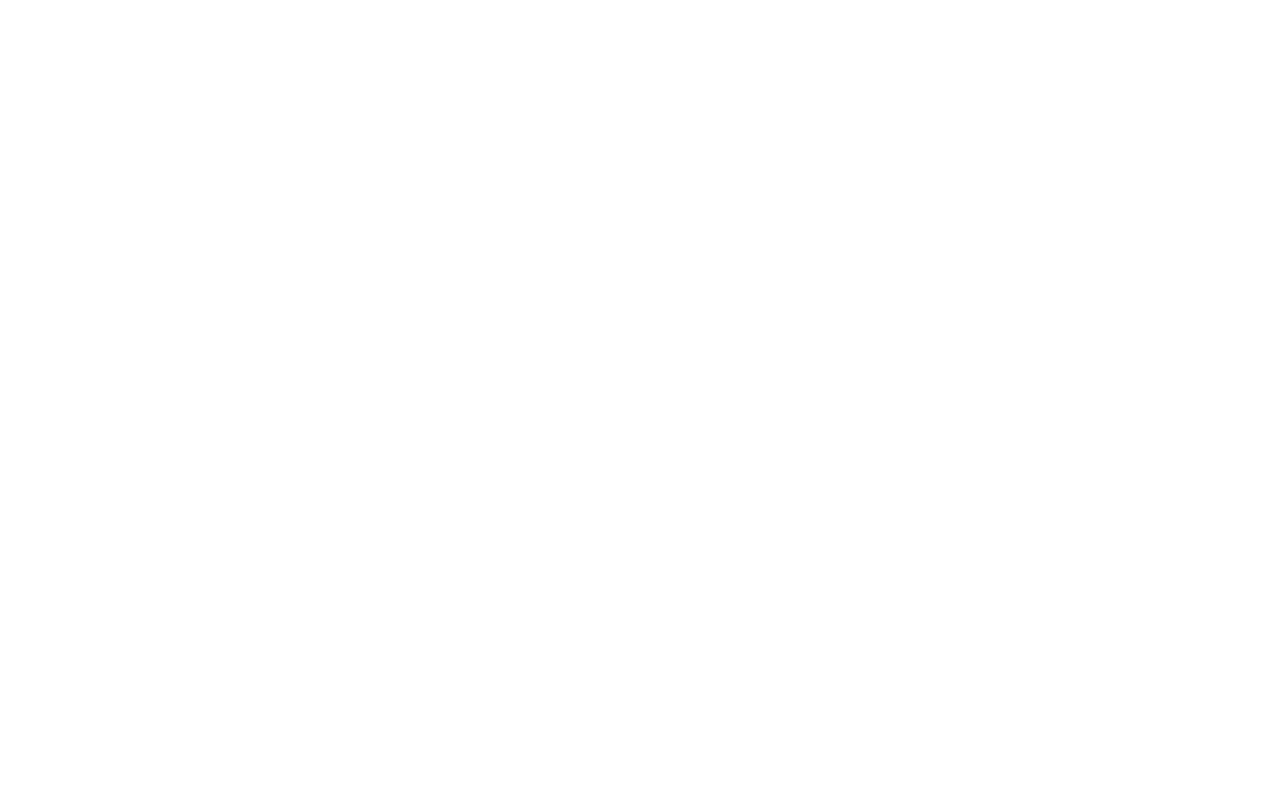
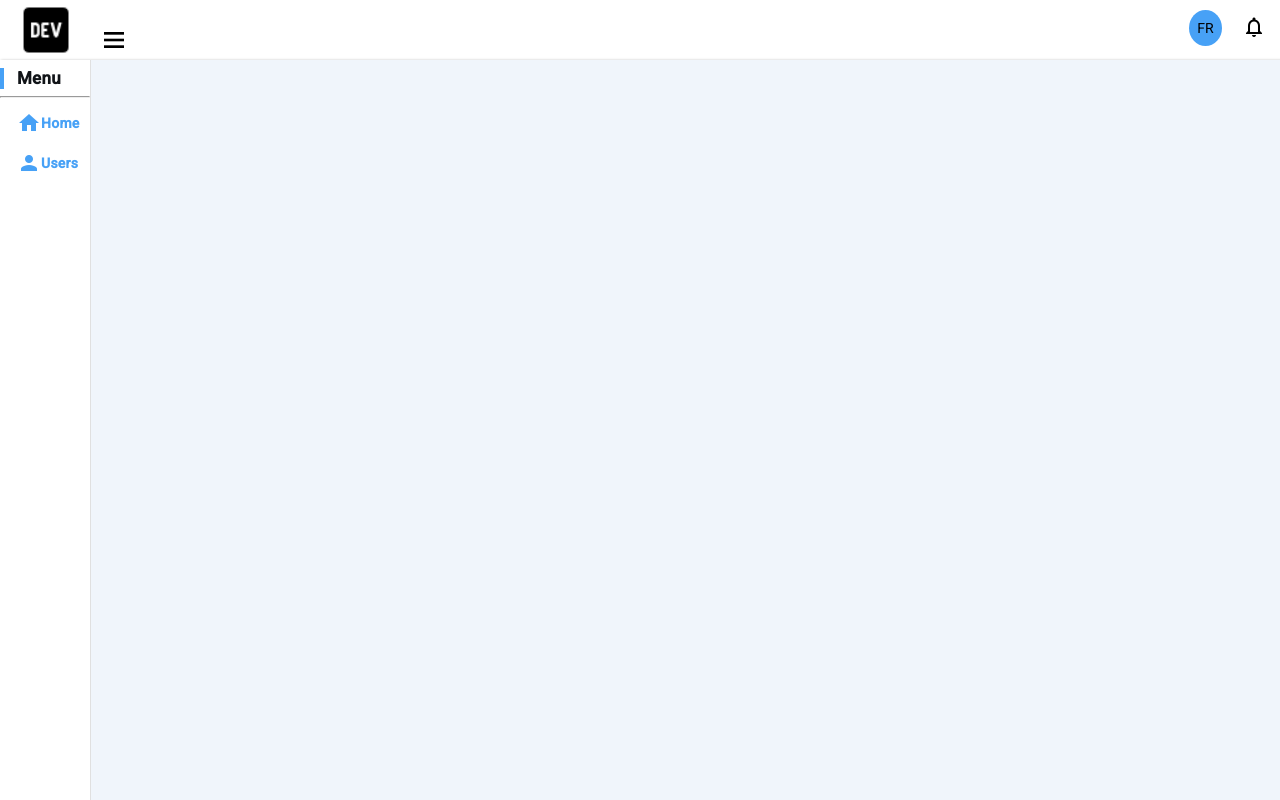
Before and after one commit to fazalrahim/iQ_assignment, an Angular app: page /main in a window 1280 px wide. Built offline with nearby package versions, Linux system fonts and the light colour scheme.

Commit message:
Header, Side Menu

```diff
--- a/src/app/home/home-page/home.component.html
+++ b/src/app/home/home-page/home.component.html
@@ -1 +1 @@
-<p>home works!</p>
+<p>home works! !!!</p>
--- a/src/app/home/home.module.ts
+++ b/src/app/home/home.module.ts
@@ -2,7 +2,8 @@
 import { CommonModule } from '@angular/common';
 
 import { HomeRoutingModule } from '@app/home/home-routing.module';
-import { HomeComponent } from '@app/home/home-page/home.component';
+import { HomeComponent } from './home-page/home.component';
+import { PublicSharedModule } from '@app/shared/module/public-shared/public-shared.module';
 
 
 @NgModule({
@@ -11,7 +12,8 @@
   ],
   imports: [
     CommonModule,
-    HomeRoutingModule
+    HomeRoutingModule,
+    PublicSharedModule
   ]
 })
 export class HomeModule { }
--- a/src/app/shared/module/public-shared/public-shared.module.ts
+++ b/src/app/shared/module/public-shared/public-shared.module.ts
@@ -1,6 +1,7 @@
 import { NgModule } from '@angular/core';
 import { CommonModule } from '@angular/common';
 import { MaterialModule } from '../material/material.module';
+import { FormsModule, ReactiveFormsModule } from '@angular/forms';
 
 /**
  The private shared module's purpose is to initilize OR import those modules, components which is going to
@@ -11,7 +12,9 @@
     ],
     imports: [
         CommonModule,
-        MaterialModule,
+        FormsModule,
+        ReactiveFormsModule,
+        MaterialModule
     ],
     exports: [
         MaterialModule
--- a/src/app/shared/scss/color-code.scss
+++ b/src/app/shared/scss/color-code.scss
@@ -1,6 +1,7 @@
 // We can defined colors here and use these variables inside the application.
 // In multiple theme, we can easily overrite the color using these SCSS variable
 
-$p-color: #47a1f6; //Primary Color
-$bg-color: #f0f5fb; //Background Color
+$primary-color: #47a1f6; //Primary Color
+$background-color: #f0f5fb; //Background Color
 $text-color: #668094; //Text Color
+$white: white;
--- a/src/app/side-menu/side-menu-routing.module.ts
+++ b/src/app/side-menu/side-menu-routing.module.ts
@@ -1,14 +1,23 @@
 import { NgModule } from '@angular/core';
 import { RouterModule, Routes } from '@angular/router';
+import { SideMenuComponent } from '@app/side-menu/side-menu/side-menu.component';
 
-const routes: Routes = [
+const childModules: any = [
   /**
    This is side menu module, here we can intilize all modules to process the lazy loading.
    Lazy loading help to load only navigated related module. It makes increase the perofrmance.
    */
-  {
+   {
     path: 'home',
     loadChildren: () => import('@app/home/home.module').then(m => m.HomeModule)
+  }
+]
+
+const routes: Routes = [
+  {
+    path: '',
+    component: SideMenuComponent,
+    children: [...childModules]
   }
 ];
 
--- a/src/app/side-menu/side-menu.module.ts
+++ b/src/app/side-menu/side-menu.module.ts
@@ -3,6 +3,7 @@
 
 import { SideMenuRoutingModule } from '@app/side-menu/side-menu-routing.module';
 import { SideMenuComponent } from '@app/side-menu/side-menu/side-menu.component';
+import { PublicSharedModule } from '@app/shared/module/public-shared/public-shared.module';
 
 
 @NgModule({
@@ -11,7 +12,8 @@
   ],
   imports: [
     CommonModule,
-    SideMenuRoutingModule
+    SideMenuRoutingModule,
+    PublicSharedModule
   ]
 })
 export class SideMenuModule { }
--- a/src/app/side-menu/side-menu/side-menu.component.html
+++ b/src/app/side-menu/side-menu/side-menu.component.html
@@ -1 +1,35 @@
-<p>side-menu works!</p>
+<div class="header">
+    <span>
+        <img class="logo" src="assets/images/logo.png" />
+    </span>
+    <button (click)="toggle()" mat-icon-button>
+        <mat-icon class="menu-icon" *ngIf="opened">menu</mat-icon>
+        <mat-icon class="menu-icon" *ngIf="!opened">menu</mat-icon>
+    </button>
+    <mat-icon class="notify-icon"> notifications_none</mat-icon>
+    <div class="profile">FR</div>
+</div>
+<mat-sidenav-container class="menu-container">
+    <mat-sidenav #sidenav mode="side" [(opened)]="opened" (opened)="events.push('open!')"
+        (closed)="events.push('close!')">
+        <div class="main-menu-heading">
+            <span class="menu-heading"> Menu </span>
+        </div>
+        <hr class="menu">
+        <div class="sub-menu">
+            <div class="link" [routerLink]="['/', 'main', 'home']" routerLinkActive="active">
+                <mat-icon> home</mat-icon>
+                <span>
+                    Home
+                </span>
+            </div>
+            <div class="link" routerLinkActive="active">
+                <mat-icon> person</mat-icon>
+                Users
+            </div>
+        </div>
+    </mat-sidenav>
+    <mat-sidenav-content>
+        <router-outlet></router-outlet>
+    </mat-sidenav-content>
+</mat-sidenav-container>
--- a/src/app/side-menu/side-menu/side-menu.component.scss
+++ b/src/app/side-menu/side-menu/side-menu.component.scss
@@ -0,0 +1,79 @@
+.menu-container {
+  position: absolute;
+  top: 60px;
+  bottom: 0;
+  left: 0;
+  right: 0;
+  box-shadow: 3px 3px 3px 2px #888888;
+  background-color: var(--background-color);
+}
+
+.header {
+  background-color: var(--white);
+}
+
+.logo {
+  width: 60px;
+  height: auto;
+  padding-left: 1rem;
+}
+
+.sub-menu {
+  .link {
+    font-weight: 700;
+    font-size: 14px;
+    line-height: 30px;
+    align-items: center;
+    margin: 10px 10px 10px 10px;
+    font-weight: 700;
+    font-size: 14px;
+    line-height: 30px;
+    align-items: center;
+    margin: 10px 10px 10px 10px;
+    border-radius: 5px;
+    color: var(--primary-color);
+    display: flex;
+    padding-left: 7px;
+    cursor: pointer;
+
+    &.active {
+      background: var(--primary-color);
+      color: var(--white);
+      padding: 0px 10px;
+    }
+  }
+}
+
+.menu-icon {
+  font-size: 2rem;
+  margin: 12px;
+}
+
+.notify-icon {
+  padding: 15px 14px;
+  float: right;
+}
+
+.profile {
+  background-color: var(--primary-color);
+  color: var(--white);
+  padding: 8px;
+  border-radius: 50%;
+  display: inline-block;
+  float: right;
+  margin: 10px 6px;
+}
+
+.main-menu-heading {
+  border-left: 4px solid var(--primary-color);
+}
+
+.menu-heading {
+  font-weight: 700;
+  font-size: 17px;
+  line-height: 21px;
+  display: flex;
+  align-items: center;
+  color: #111418;
+  margin: 8px 0px 0px 13px;
+}
--- a/src/app/side-menu/side-menu/side-menu.component.ts
+++ b/src/app/side-menu/side-menu/side-menu.component.ts
@@ -6,5 +6,10 @@
   styleUrls: ['./side-menu.component.scss']
 })
 export class SideMenuComponent {
+  events: string[] = [];
+  opened: boolean = true;
 
+  toggle(){
+    this.opened = !this.opened;
+  }
 }
--- a/src/styles.scss
+++ b/src/styles.scss
@@ -6,9 +6,10 @@
 // This approach helps, when we apply multiple themes within the application, which is applicable at the root level
 
 :root {
-    --primary-color: #{p-color};
-    --background-color: #{$bg-color};
+    --primary-color: #{$primary-color};
+    --background-color: #{$background-color};
     --text-color: #{$text-color};
+    --white: #($white)
 }
 
 html, body { height: 100%; }
```
Also changed, not shown: src/app/shared/module/material/material.module.ts (+121 -18 lines), src/assets/images/logo.png (added).
